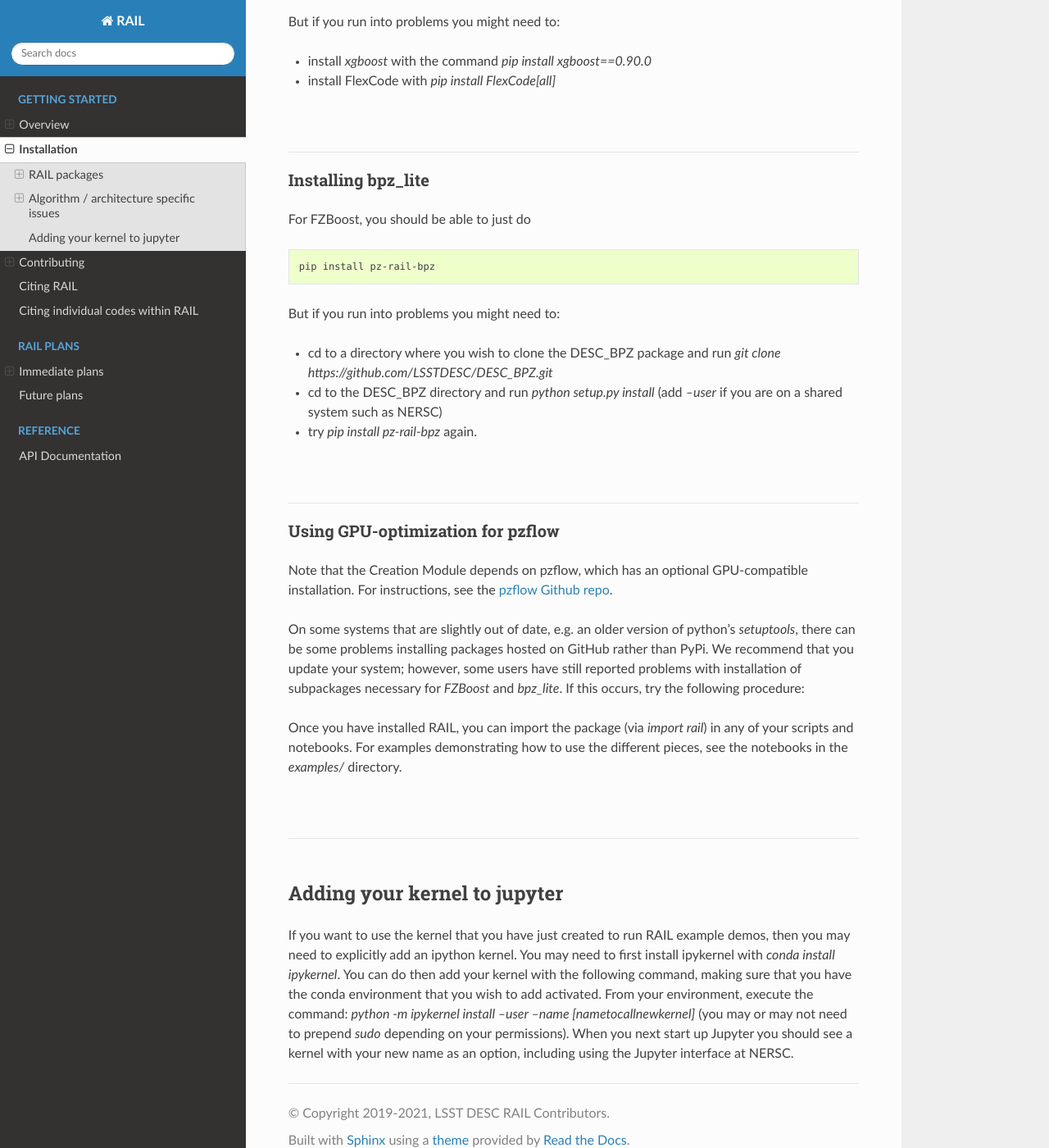
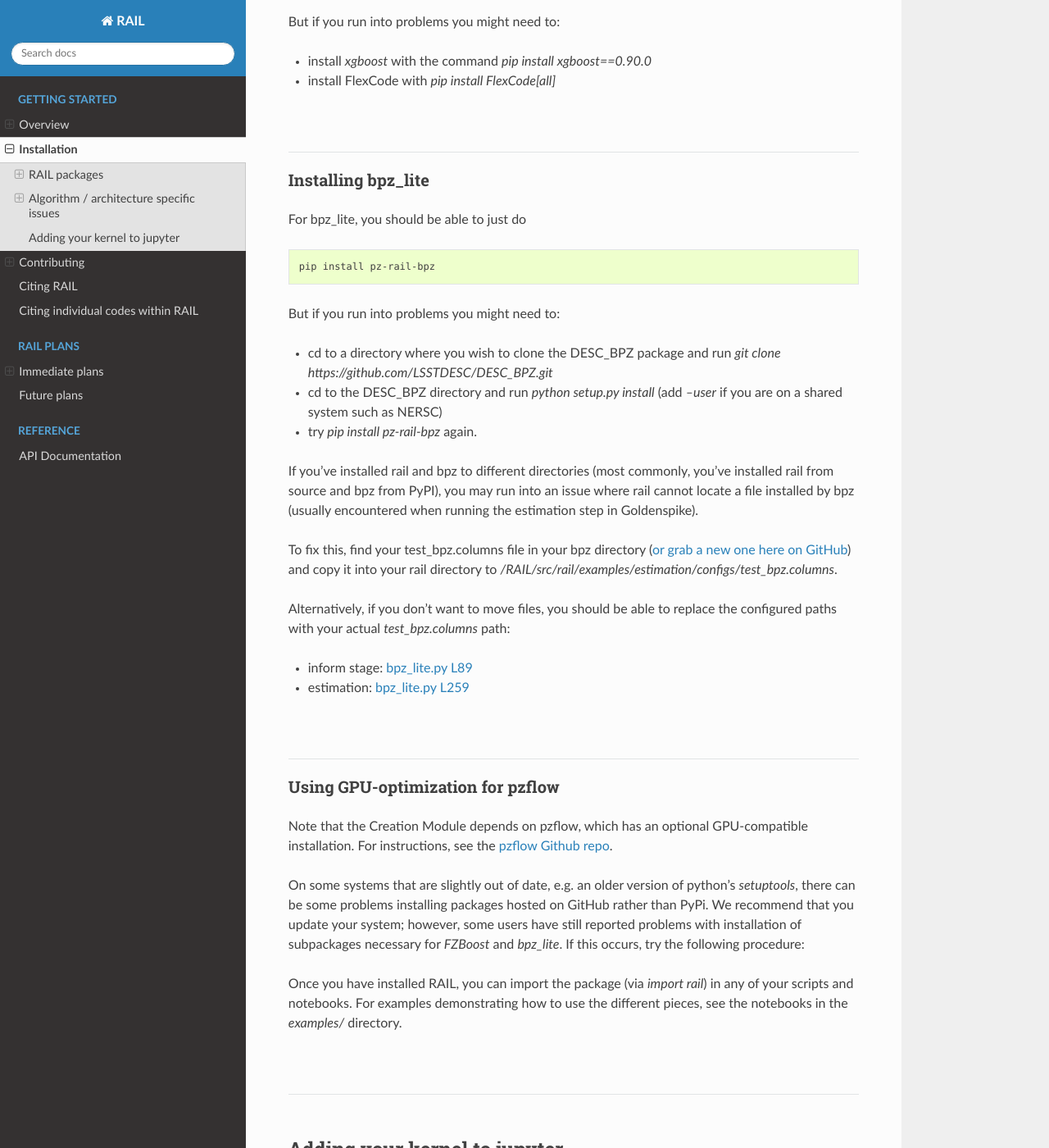
Before and after one commit to LSSTDESC/rail_attic, a Sphinx documentation site: the page built from docs/source/installation.rst, in a window 1280 px wide and 1400 px high, scrolled down 2868 px. Shown: the whole window at 82% size. Built offline with Sphinx 7.4.7 and the Read the Docs theme 2.0.0, drawn with Linux system fonts in a browser that asks for light colours; the version number could not be read and is left out.

Commit message:
Updating the section on bpz until PyPI catches up

```diff
--- a/docs/source/installation.rst
+++ b/docs/source/installation.rst
@@ -103,7 +103,7 @@
 Installing bpz_lite
 -------------------
 
-For FZBoost, you should be able to just do
+For bpz_lite, you should be able to just do
 
 .. code-block:: bash
 
@@ -114,6 +114,22 @@
 - cd to a directory where you wish to clone the DESC_BPZ package and run `git clone https://github.com/LSSTDESC/DESC_BPZ.git`
 - cd to the DESC_BPZ directory and run `python setup.py install` (add `--user` if you are on a shared system such as NERSC)
 - try `pip install pz-rail-bpz` again.
+
+If you've installed rail and bpz to different directories (most commonly, you've installed rail from
+source and bpz from PyPI), you may run into an issue where rail cannot locate a file installed by bpz
+(usually encountered when running the estimation step in Goldenspike).
+
+To fix this, find your test_bpz.columns file in your bpz directory (`or grab a new one here on
+GitHub <https://github.com/LSSTDESC/rail_bpz/blob/main/src/rail/examples/estimation/configs/test_bpz.columns>`_)
+and copy it into your rail directory to `/RAIL/src/rail/examples/estimation/configs/test_bpz.columns`.
+
+Alternatively, if you don't want to move files, you should be able to replace the configured paths with
+your actual `test_bpz.columns` path:
+
+* inform stage: `bpz_lite.py L89 <https://github.com/LSSTDESC/rail_bpz/blob/65870ffd93ba35356a1af44104a0a78530085789/src/rail/estimation/algos/bpz_lite.py#L89>`_
+
+* estimation: `bpz_lite.py L259 <https://github.com/LSSTDESC/rail_bpz/blob/65870ffd93ba35356a1af44104a0a78530085789/src/rail/estimation/algos/bpz_lite.py#L259>`_
+
 
 
 Using GPU-optimization for pzflow
```
